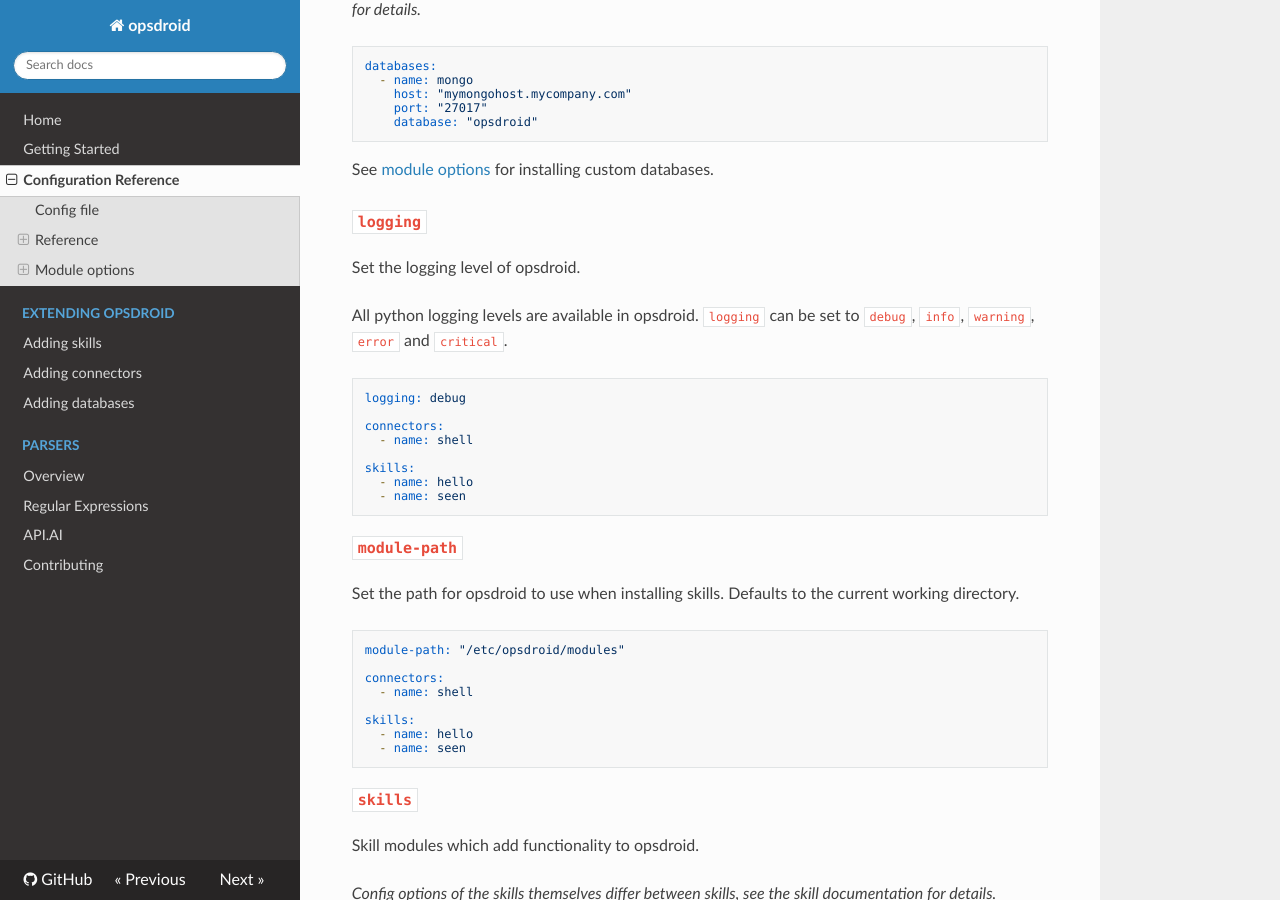
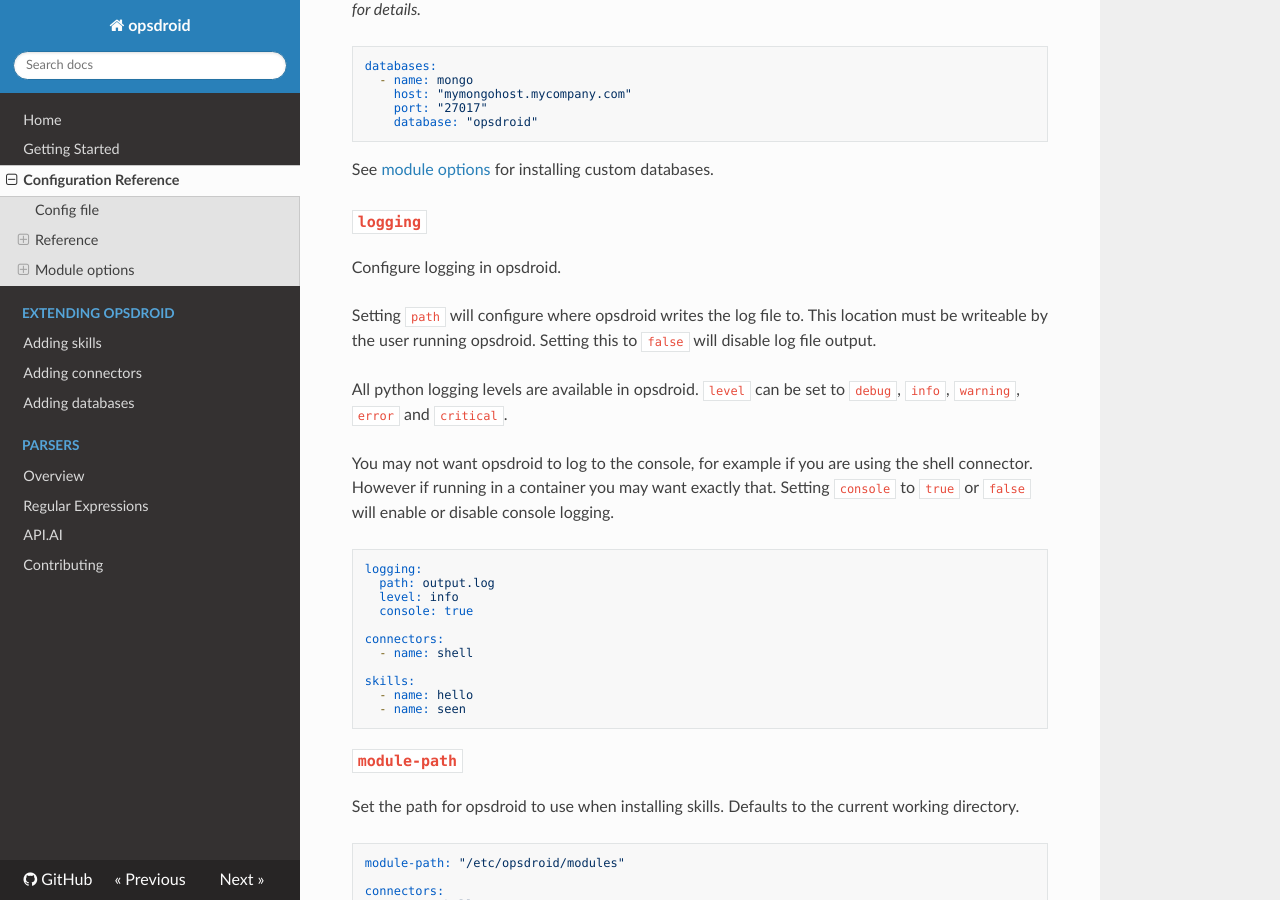
Before and after one commit to opsdroid/opsdroid, an MkDocs documentation site: the page built from docs/configuration-reference.md, in a window 1280 px wide and 900 px high, scrolled down 1242 px. Built offline with MkDocs 1.6.1, drawn with Linux system fonts in a browser that asks for light colours; nearby versions of some CDN libraries; old or Windows-style settings are respelled for this version of MkDocs.

Commit message:
Document logging config

````diff
--- a/docs/configuration-reference.md
+++ b/docs/configuration-reference.md
@@ -54,12 +54,19 @@
 
 ### `logging`
 
-Set the logging level of opsdroid.
+Configure logging in opsdroid.
 
-All python logging levels are available in opsdroid. `logging` can be set to `debug`, `info`, `warning`, `error` and `critical`.
+Setting `path` will configure where opsdroid writes the log file to. This location must be writeable by the user running opsdroid. Setting this to `false` will disable log file output.
+
+All python logging levels are available in opsdroid. `level` can be set to `debug`, `info`, `warning`, `error` and `critical`.
+
+You may not want opsdroid to log to the console, for example if you are using the shell connector. However if running in a container you may want exactly that. Setting `console` to `true` or `false` will enable or disable console logging.
 
 ```yaml
-logging: debug
+logging:
+  path: output.log
+  level: info
+  console: true
 
 connectors:
   - name: shell
````
